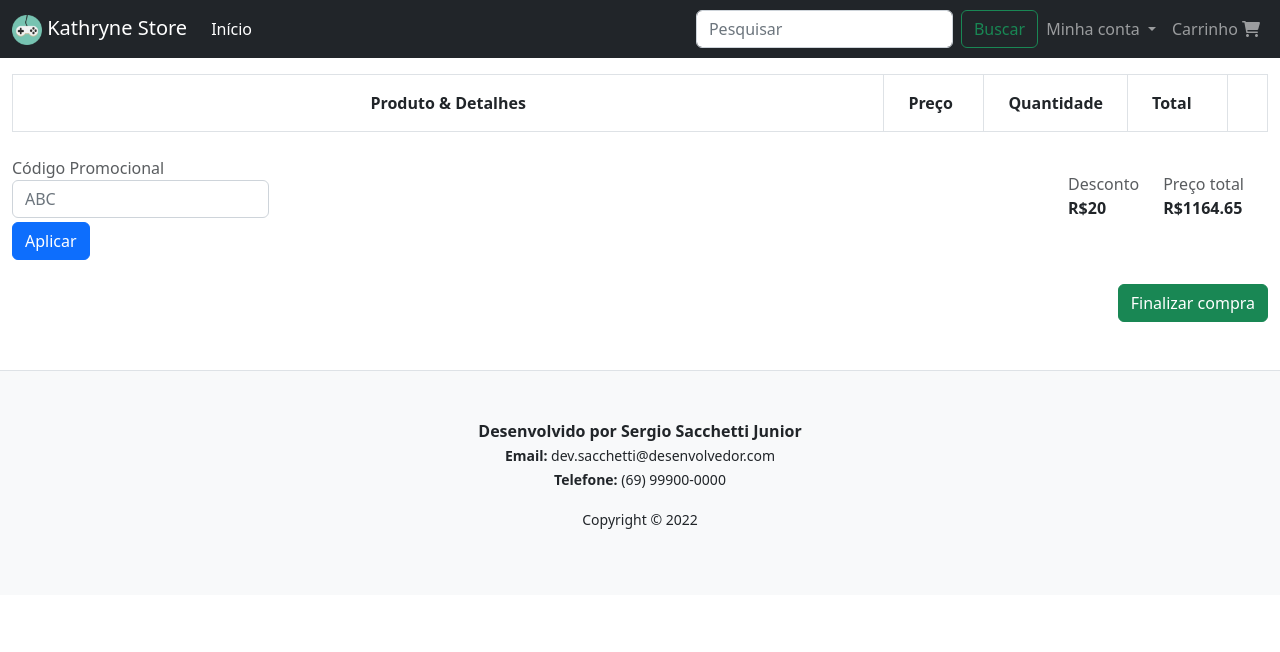
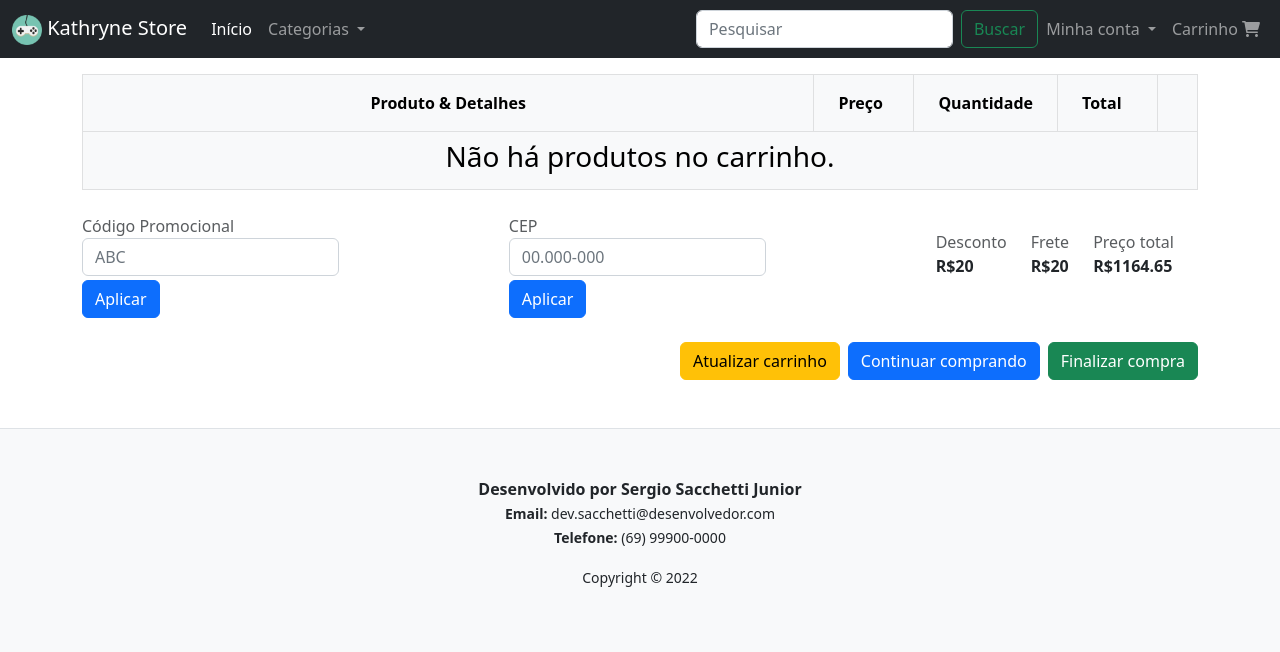
Before and after one commit to sacchettijr/E-Commerce, a Django app: page /carrinho/ in a window 1280 px wide. Shown: the top 652 px of the page. Run offline with Django 4.2, Linux system fonts and the light colour scheme; a user stored in the database is signed in; data comes from the database, SQL or seed files in the repository; lists and menus that the app fills with data are empty; parts of the project's set-up code (start-up, migrations or seed data) failed here and were passed over; some libraries are stand-ins or nearby versions.

Commit message:
Carrinho finalizado

```diff
--- a/carrinho/models.py
+++ b/carrinho/models.py
@@ -51,3 +51,16 @@ class CarrinhoItem(models.Model):
 
 	def __str__(self):
 		return 'ID: {} - Produto: {}'.format(str(self.pk), str(self.produto.nome))
+
+
+def post_save_carrinho_item(instance, **kwargs):
+
+	# Itens com quantidade 0 são removidos do carrinho
+	if instance.quantidade < 1:
+		instance.delete()
+
+models.signals.post_save.connect(
+	post_save_carrinho_item,
+	sender=CarrinhoItem,
+	dispatch_uid='post_save_carrinho_item'
+)
--- a/carrinho/views.py
+++ b/carrinho/views.py
@@ -1,24 +1,21 @@
+from turtle import clear
 from django.shortcuts import get_object_or_404
 from django.urls import reverse
 from django.forms import modelformset_factory
 from django.views.generic import TemplateView, RedirectView
-from produto.models import ProdutoCategoria, Produto
+from produto.models import ProdutoCategoria, Produto, ProdutoImagem
 from carrinho.models import CarrinhoItem
 from django.contrib import messages
-from dev_functions import linha_quebra_5  # TODO: apagar em produção
 
 
 class PublicoCarrinhoView(TemplateView):
 	template_name = 'publico/publico_carrinho.html'
 
 	def get_formset(self, clear=False):
-
 		CarrinhoItemFormSet = modelformset_factory(
 			CarrinhoItem, fields=('quantidade',), can_delete=True, extra=0
 		)
-
 		chave_sessao = self.request.session.session_key
-
 		if chave_sessao:
 			if clear:
 				formset = CarrinhoItemFormSet(
@@ -30,13 +27,31 @@ class PublicoCarrinhoView(TemplateView):
 					data=self.request.POST or None
 				)
 		else:
-			formset = CarrinhoItemFormSet(queryset=CarrinhoItem.objects.none())
-
+			formset = CarrinhoItemFormSet(
+				queryset=CarrinhoItem.objects.none()
+			)
 		return formset
 
-	def get_context_data(self, context=None, **kwargs):
+	def get_context_data(self, **kwargs):
+		print('\n'*20 + '_'*80 + '\n\n VIEW: PublicoCarrinhoView')
 		context = super(PublicoCarrinhoView, self).get_context_data(**kwargs)
 		context['formset'] = self.get_formset()
+		context['produtos_imagens'] = ProdutoImagem.objects.filter(padrao=True)
+
+		# Verifica se possui algum item já adicionado
+		if context['formset'].queryset:
+			context['existe_item'] = True
+		else:
+			context['existe_item'] = False
+
+		print('\n\n')
+		print('PRINT >>> EXISTE ITEM NO CARRINHO? - {}'.format(context['existe_item']))
+		contador = 0
+		for item in context['formset'].queryset:
+			contador = contador + 1
+			print('PRINT >>> ITEM DO CARRINHO {} - Produto ({})'.format(contador, item.pk))
+		# print('\nPRINT >>> ' + str(context['produtos_imagens']))
+		print('\n\n')
 
 		return context
 
@@ -49,12 +64,19 @@ class PublicoCarrinhoView(TemplateView):
 			messages.success(request, 'Carrinho atualizado com sucesso.')
 			context['formset'] = self.get_formset(clear=True)
 
+			# Verifica se possui algum item já adicionado
+			if context['formset'].queryset:
+				context['existe_item'] = True
+			else:
+				context['existe_item'] = False
+
 		return self.render_to_response(context)
 
 
 class CreateCarrinhoItemView(RedirectView):
 
 	def get_redirect_url(self, *args, **kwargs):
+		print('\n'*20 + '_'*80 + '\n\n VIEW: CreateCarrinhoItemView')
 		produto = get_object_or_404(Produto, slug=self.kwargs['slug'])
 
 		if self.request.session.session_key is None:
--- a/geral/views.py
+++ b/geral/views.py
@@ -7,6 +7,8 @@ class PublicoIndex(TemplateView):
 	template_name = 'publico/publico_index.html'
 
 	def get_context_data(self, context=None, **kwargs):
+		print('\n'*20 + '_'*80 + '\n\n VIEW: PublicoIndex')
+
 		self.kwargs['categorias'] = ProdutoCategoria.objects.filter(ativo=True)  # Navbar
 		return self.kwargs
 
@@ -15,6 +17,8 @@ class PublicoCategoriaView(TemplateView):
 	template_name = 'publico/publico_produto_listagem.html'
 
 	def get_context_data(self, context=None, **kwargs):
+		print('\n'*20 + '_'*80 + '\n\n VIEW: PublicoCategoriaView')
+
 		categoria_id = ProdutoCategoria.objects.get(slug=kwargs['slug']).pk
 		self.kwargs['categoria_nome'] = ProdutoCategoria.objects.get(slug=kwargs['slug']).nome
 		self.kwargs['produtos'] = Produto.objects.filter(categoria=categoria_id, ativo=True)
@@ -27,6 +31,7 @@ class PublicoProdutoDetalheView(TemplateView):
 	template_name = 'publico/publico_produto_detalhe.html'
 
 	def get_context_data(self, context=None, **kwargs):
+		print('\n'*20 + '_'*80 + '\n\n VIEW: PublicoProdutoDetalheView')
 
 		produto = Produto.objects.get(slug=kwargs['slug'])
 		self.kwargs['produto'] = produto
--- a/kathrynestore/settings.py
+++ b/kathrynestore/settings.py
@@ -3,6 +3,7 @@ import os
 from pathlib import Path
 from decouple import config
 from dj_database_url import parse as dburl
+# from produto.models import ProdutoCategoria
 
 BASE_DIR = Path(__file__).resolve().parent.parent
 SECRET_KEY = config('SECRET_KEY')
@@ -58,6 +59,7 @@ TEMPLATES = [
 				'django.template.context_processors.request',
 				'django.contrib.auth.context_processors.auth',
 				'django.contrib.messages.context_processors.messages',
+				'produto.context_processors.navbar_produto',
 			],
 		},
 	},
--- a/templates/publico/publico_carrinho.html
+++ b/templates/publico/publico_carrinho.html
@@ -8,14 +8,12 @@
 {% endblock injectCSS %}
 
 {% block base %}
-<div class="container-fluid">
-		{% if formset %}
+<div class="container">
 	<form method="post">
 		{% csrf_token %}
-
-
+		{{ formset.management_form }}
 		<div class="table-responsive">
-					<table class="table table-bordered m-0">
+			<table class="table table-bordered m-0 table-light">
 
 
 				<thead>
@@ -25,58 +23,79 @@
 						<th class="text-center py-3 px-4" style="width: 120px;">Quantidade</th>
 						<th class="text-right py-3 px-4" style="width: 100px;">Total</th>
 						<th class="text-center align-middle py-3 px-0 " style="width: 40px;">
-									<a href="#" class="tooltip">
-
-									</a>
+							<a href="#" class="tooltip"></a>
 						</th>
 					</tr>
 				</thead>
 
 
 				<tbody>
-
-
+					{% if existe_item %}
 						{% for form in formset %}
 							<tr>
 
 								<!--  DESCRIÇÃO E IMAGEM -->
-								<td class="p-4">
+								<td class="p-2">
 									<div class="media align-items-center">
 										<!-- produto_imagem.imagem.url -->
-										<img src="https://bootdey.com/img/Content/avatar/avatar1.png"
-											class="d-block ui-w-40 ui-bordered mr-4" alt="">
+
+										<div class="row">
+											<div class="col-12 col-xl-3">
+												{% for produto_imagem in produtos_imagens %}
+												{% if form.instance.produto.pk == produto_imagem.produto.pk %}
+												<img src="{{ produto_imagem.imagem.url }}"
+													class="d-block ui-w-40 ui-bordered mr-4 border p-1"
+													alt="Imagem da categoria {{ form.instance.produto.pk }}">
+												{% endif %}
+												{% endfor %}
+											</div>
+											<div class="col-12 col-xl-6">
 												<div class="media-body">
 													<a href="{% url 'publico_produto' form.instance.produto.slug %}"
-												class="d-block text-dark">{{ form.instance.produto.nome }}</a>
+														class="d-block text-dark">
+														<small>
+															<b>{{ form.instance.produto.nome }}</b>
+														</small>
+													</a>
+												</div>
+											</div>
 										</div>
 									</div>
 								</td>
 
 								<!-- VALOR UNITÁRIO -->
-								<td class="text-right fw-semibold align-middle p-4">
+								<td class="text-right fw-semibold align-middle p-2">
 									R${{ form.instance.valor_unitario|floatformat:"2" }}
 								</td>
 
 								<!--  QUANTIDADE -->
-								<td class="align-middle p-4">
+								<td class="align-middle p-2">
 									{% render_field form.quantidade class='form-control text-center' %}
 								</td>
 
 								<!-- # VALOR TOTAL DO ITEM -->
-								<td class="text-right fw-semibold align-middle p-4">
+								<td class="text-right fw-semibold align-middle p-2">
 									R$155555515,10
 								</td>
 
 								<!--  REMOVER ITEM -->
 								<td class="text-center align-middle px-0">
-									<a href="#" class="close float-none text-danger">
+									<button value="on" type="submit" class="btn btn-danger btn-sm"
+										name="{{ form.DELETE.html_name }}">
 										<i class="fa-solid fa-trash"></i>
-									</a>
+									</button>
+									{{ form.id }}
 								</td>
 
 							</tr>
 						{% endfor %}
-
+					{% else %}
+						<tr>
+							<td colspan="5">
+								<h3 class="text-center">Não há produtos no carrinho.</h3>
+							</td>
+						</tr>
+					{% endif %}
 				</tbody>
 			</table>
 		</div>
@@ -91,10 +110,20 @@
 					<button class="btn btn-primary mt-1">Aplicar</button>
 				</div>
 
+				<div class="mt-4">
+					<label class="text-muted font-weight-normal" for="desconto">CEP</label>
+					<input type="text" placeholder="00.000-000" class="form-control" id="desconto">
+					<button class="btn btn-primary mt-1">Aplicar</button>
+				</div>
+
 				<!-- CALCULO DO DESCONTO E TOTAL -->
 				<div class="d-flex">
 					<div class="text-right me-4 ">
 						<label class="text-muted fw-normal m-0">Desconto</label>
+						<div class="text-large"><strong>R$20</strong></div>
+					</div>
+					<div class="text-right me-4 ">
+						<label class="text-muted fw-normal m-0">Frete</label>
 						<div class="text-large"><strong>R$20</strong></div>
 					</div>
 					<div class="text-right me-4">
@@ -109,17 +138,14 @@
 
 		<div class="row">
 			<div class="d-flex justify-content-end">
-						<button class="btn btn-success">Finalizar compra</button>
+				<!-- TODO: fazer um botão discreto para atualizar carrinho -->
+				<button type="submit" name="button" class="btn btn-warning me-2">Atualizar carrinho</button>
+				<a href="{% url 'publico_index' %}" class="btn btn-primary me-2">Continuar comprando</a>
+				<a href="#" class="btn btn-success">Finalizar compra</a>
 			</div>
 		</div>
 
 
 	</form>
-		{% else %}
-		<div class="m-4">
-		<h3 class="text-center">Não há produtos no carrinho.</h3>
-	</div>
-		{% endif %}
-	</div>
 </div>
 {% endblock base %}
```
Also changed, not shown: templates/publico/publico_produto_detalhe.html (+9 -3 lines). Lines whose indentation alone changed are shown as unchanged.
